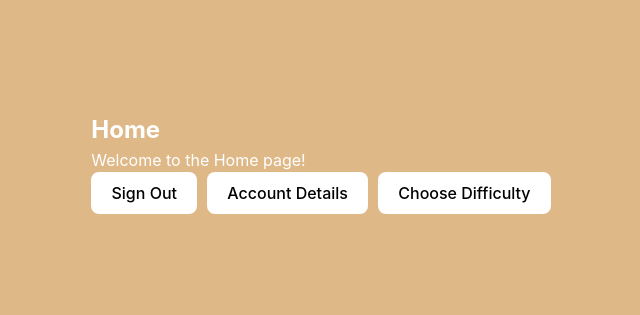
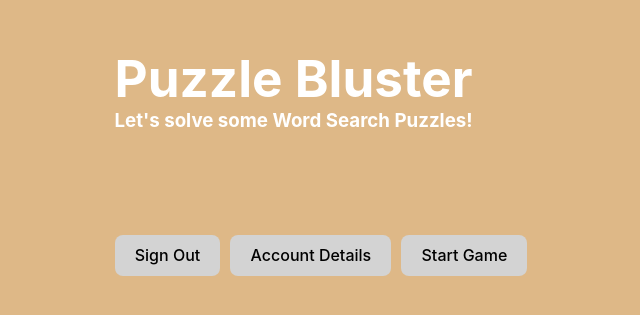
Before and after one commit to rachit-bhatia/Puzzle-Bluster-web-app, a React (Vite) app: page /home in a window 1280 px wide. Shown: the part 237-552 px from the top of the page, without its empty margins (314-954 px from the left). Built offline with nearby package versions, Linux system fonts and the light colour scheme.

Commit message:
TEST-1 refine for demo

```diff
--- a/src/index.css
+++ b/src/index.css
@@ -32,6 +32,7 @@ h1 {
 
 .gameHeading {
   color: rgb(92, 76, 56);
+  padding-bottom: 25px;
 }
 
 .boardCell {
--- a/src/models/save/save-game.css
+++ b/src/models/save/save-game.css
@@ -23,6 +23,7 @@
     color: white;
     z-index: 10;
     border-radius: 16px;
+    width: 500px;
     box-shadow: 0 5px 20px 0 rgba(0, 0, 0, 0.04);
   }
 
@@ -110,7 +111,7 @@
     font-size: 14px;
     border: none;
     color: #2c3e50;
-    background: #fcfcfc;
+    background: #c2c2c2;
     transition: all 0.25s ease;
   }
 
@@ -122,14 +123,17 @@
 
   .leaveBtn {
     margin-top: 10px;
+    position: absolute;
+    top: 5px;
+    left: 10px;
     cursor: pointer;
     font-weight: 500;
     padding: 11px 24px;
-    border-radius: 12px;
+    border-radius: 8px;
     font-size: 14px;
     border: none;
     color: #fff;
-    background: #777070;
+    background: #666666;
     transition: all 0.25s ease;
   }
 
--- a/src/pages/accountDetails/account-details.tsx
+++ b/src/pages/accountDetails/account-details.tsx
@@ -97,15 +97,15 @@ function AccountDetails() {
                     <input type="password" value={currentPassword} onChange={handleCurrentPasswordChange}></input>
                 </div>
                 <div className="input-box-ad">
-                    <div className="heading-3"> New Username (Optional):</div>
+                    <div className="heading-3" style={{paddingRight: "7px"}}> New Username (Optional):</div>
                     <input type="text" value={newUsername} onChange={handleUsernameChange}></input>
                 </div>
                 <div className="input-box-ad">
-                    <div className="heading-3"> New Password (Optional):</div>
+                    <div className="heading-3" style={{paddingRight: "11px"}}> New Password (Optional):</div>
                     <input type="password" value={password} onChange={handlePasswordChange}></input>
                 </div>
                 <div className="input-box-ad">
-                    <div className="heading-3"> Confirm New Password:</div>
+                    <div className="heading-3" style={{paddingRight: "30px"}}> Confirm New Password:</div>
                     <input type="password" value={confirmPassword} onChange={handleConfirmPasswordChange}></input>
                 </div>
                 <div>
--- a/src/pages/home/home.tsx
+++ b/src/pages/home/home.tsx
@@ -37,15 +37,17 @@ function HomePage() {
   return (
     <div>
       {isSignOutSuccessful &&  <Navigate to="/signin" replace={true} /> }
-      <h2>Home</h2>
-      <p>Welcome to the Home page!</p>
-      <button onClick={onSignOut}>Sign Out</button>
+      <h1>Puzzle Bluster</h1>
+      <h3>Let's solve some Word Search Puzzles!</h3>
+      <div style = {{paddingTop: "100px"}}>
+      <button onClick={onSignOut} style = {{backgroundColor: "lightgray"}}>Sign Out</button>
       <Link to="/account-details">
-        <button>Account Details</button>
+        <button style = {{backgroundColor: "lightgray"}}>Account Details</button>
       </Link>
       <Link to="/difficultyselection">
-        <button>Choose Difficulty</button>
+        <button style = {{backgroundColor: "lightgray"}}>Start Game</button>
       </Link>
+      </div>
 
     </div>
   );
--- a/src/pages/wordSearchPuzzle/fillBoardGridHard.tsx
+++ b/src/pages/wordSearchPuzzle/fillBoardGridHard.tsx
@@ -56,7 +56,7 @@ export function FillBoardGridHard(): String[][] {
             //add random letters if the cell is empty
             if(boardGrid[i][j] == ""){
                 boardGrid[i][j] = String.fromCharCode(65 + Math.random()*26);
-                boardGrid[i][j] = "-";  //uncomment this line when testing to see exactly where the words are placed
+                // boardGrid[i][j] = "-";  //uncomment this line when testing to see exactly where the words are placed
             }
         }
     }
@@ -111,7 +111,7 @@ const WordSearchBoardHard = ({newBoard}): ReactElement => {
 
     return (
         <div>
-            <h1 className="gameHeading">Word Search</h1>
+            <h1 className="gameHeading" style={{paddingBottom: "5px"}}>Word Search</h1>
             <LevelIndicator level="HARD" />
             <DisplayBoard boardGrid={newBoard} wordsToFind={wordsToFindHard}/>
         </div>
--- a/src/pages/wordSearchPuzzle/levelIndicator.tsx
+++ b/src/pages/wordSearchPuzzle/levelIndicator.tsx
@@ -10,9 +10,9 @@ interface LevelIndicatorProps {
       position: 'absolute',
       top: '10px',
       right: '10px',
-      backgroundColor: 'white',
+      backgroundColor: 'lightgray',
       padding: '5px 10px',
-      border: '1px solid black',
+      border: '0.5px solid black',
       borderRadius: '5px',
       color: 'black',
       fontWeight: 'bold',
```
